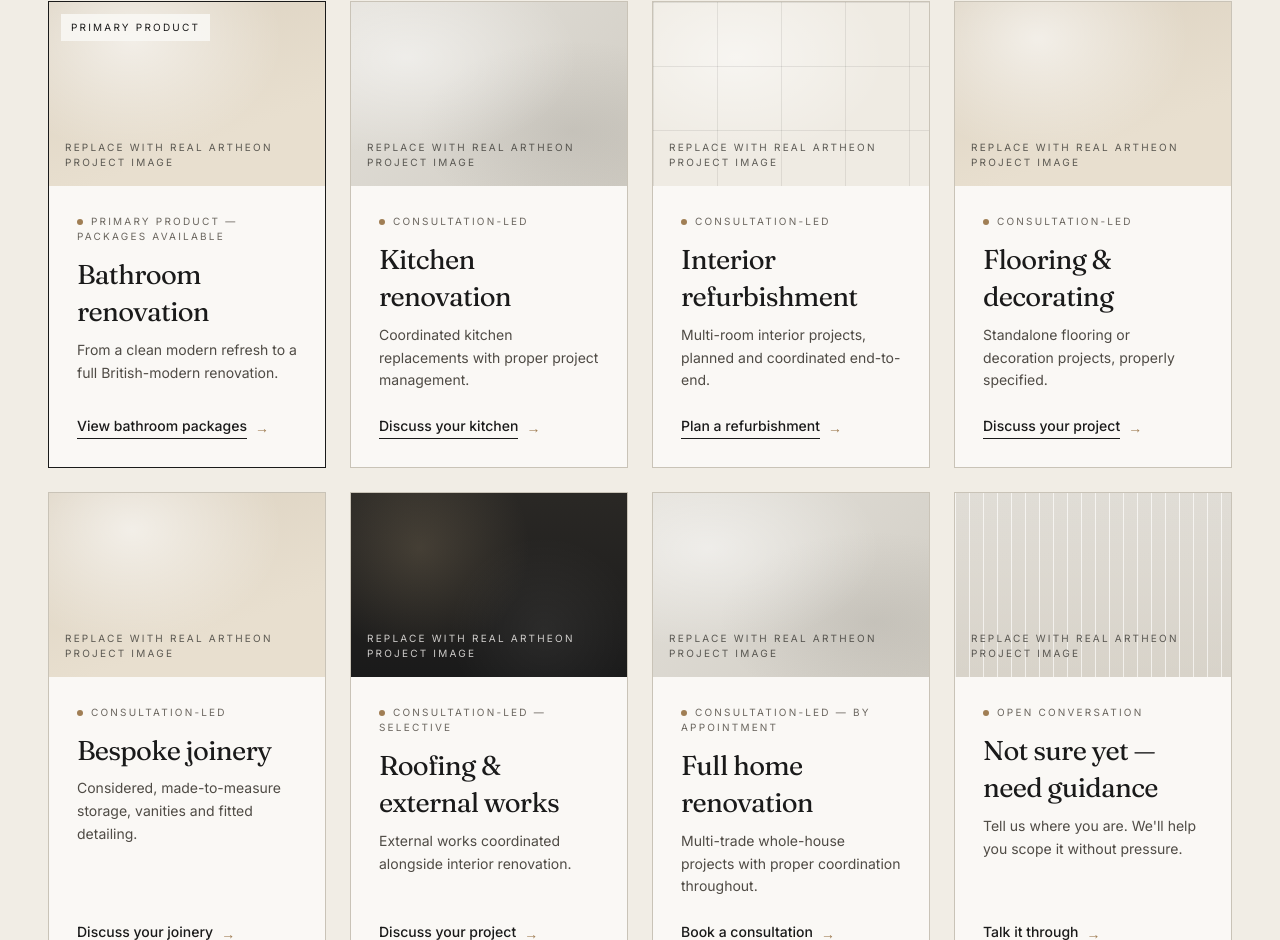
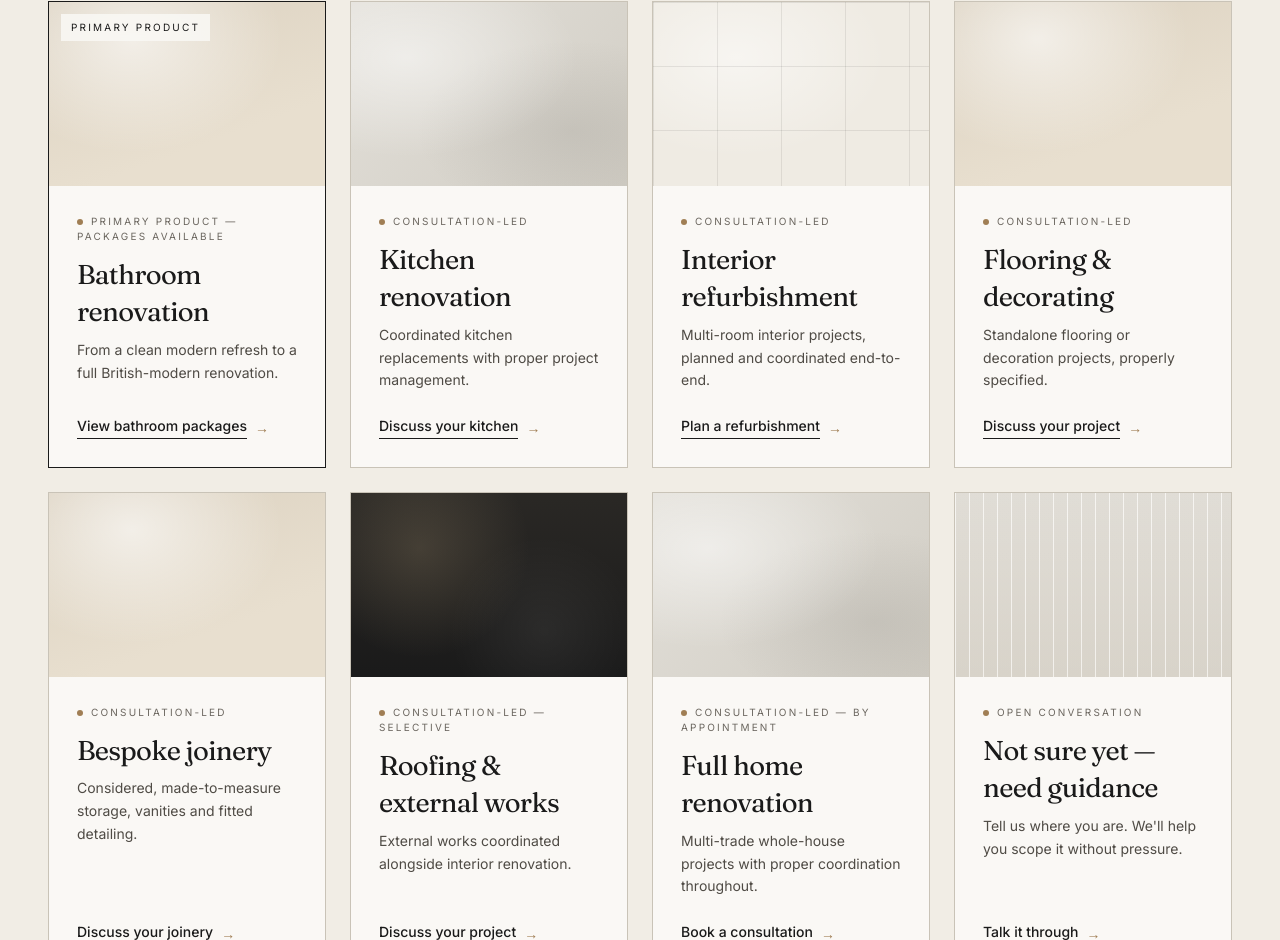
Before and after one commit to theoxxxoo7-tech/artheon-web, a Next.js app: page / in a window 1280 px wide. Shown: the part 1849-2789 px from the top of the page. Built offline with nearby package versions, Linux system fonts and the light colour scheme.

Commit message:
fix: remove hardcoded placeholder label from ProjectSelector cards

```diff
--- a/components/ProjectSelector.tsx
+++ b/components/ProjectSelector.tsx
@@ -41,7 +41,6 @@ export default function ProjectSelector({
             <ImagePlaceholder
               tone={p.tone}
               ratio="3/2"
-              label="Replace with real Artheon project image"
             />
             {p.featured && (
               <span className="absolute top-3 left-3 text-[10px] uppercase tracking-[0.22em] text-stone-900 bg-canvas/85 backdrop-blur-sm px-2.5 py-1.5">
```
Also changed, not shown: Artheon Image 1.png (added).
